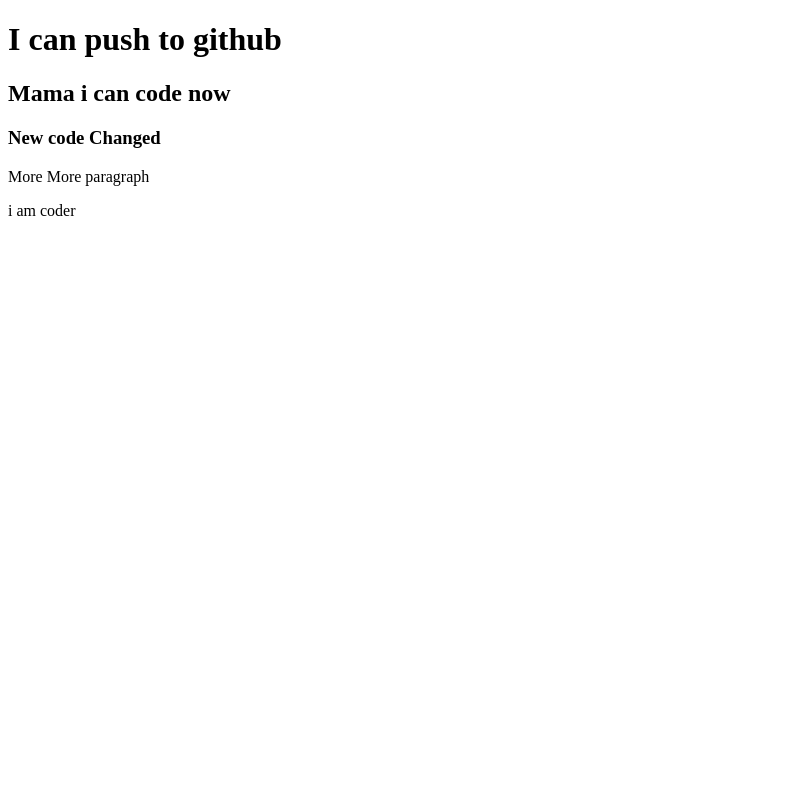
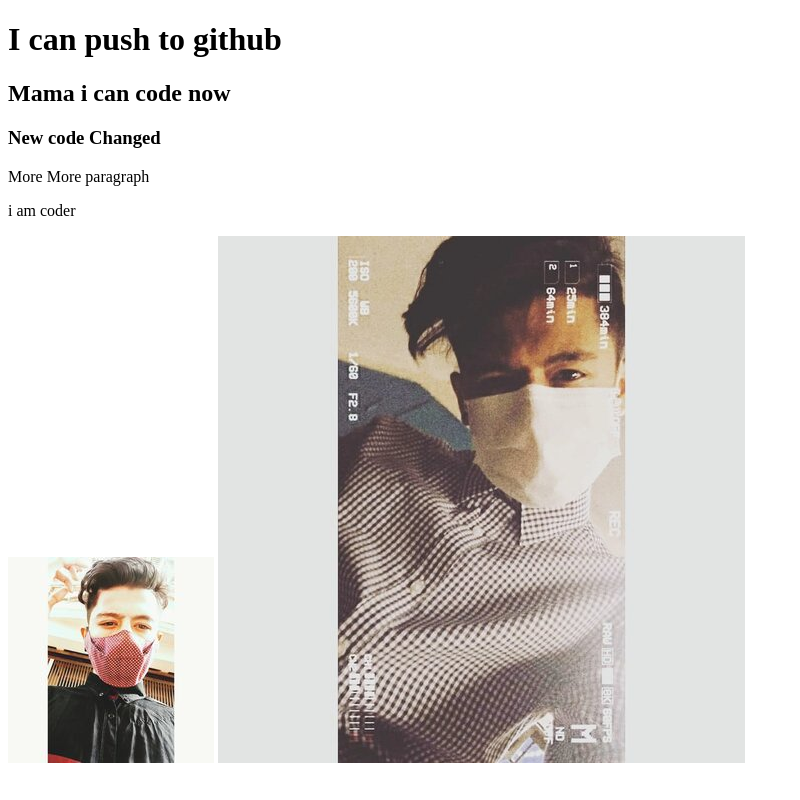
Before and after one commit to SamimulIslamShahed/my-2nd-repo, a plain HTML site: page index.html in a window 1280 px wide. Shown: the whole page, without its empty margins (0-800 px from the left). Drawn offline with Linux system fonts and the light colour scheme.

Commit message:
image added

```diff
--- a/index.html
+++ b/index.html
@@ -13,5 +13,7 @@
     <h3>New code Changed</h3>
     <p>More More paragraph</p>
     <P>i am coder</P>
+    <img src="musk.jpg" alt="">
+    <img src="named.jpg" alt="">
 </body>
 </html>
```
Also changed, not shown: musk.jpg (added), named.jpg (added).
